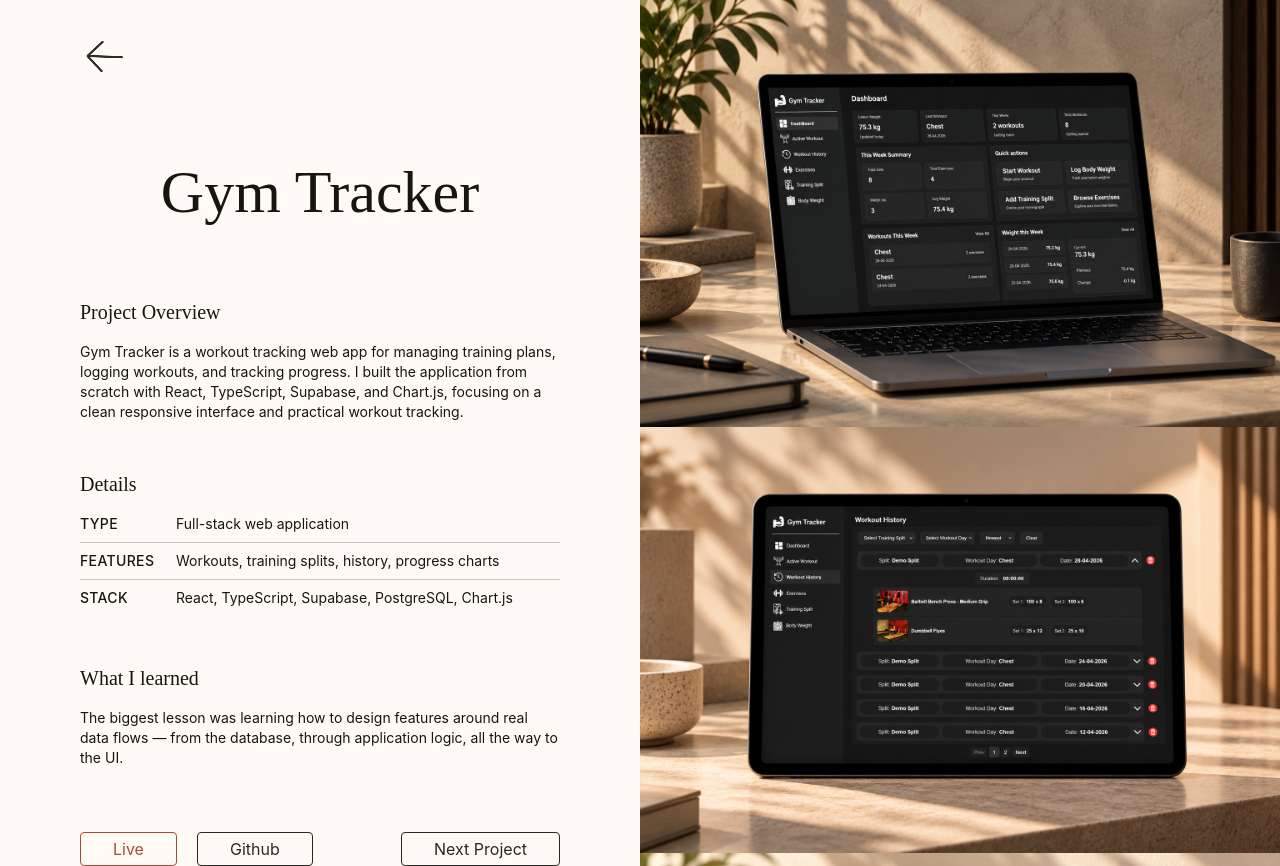
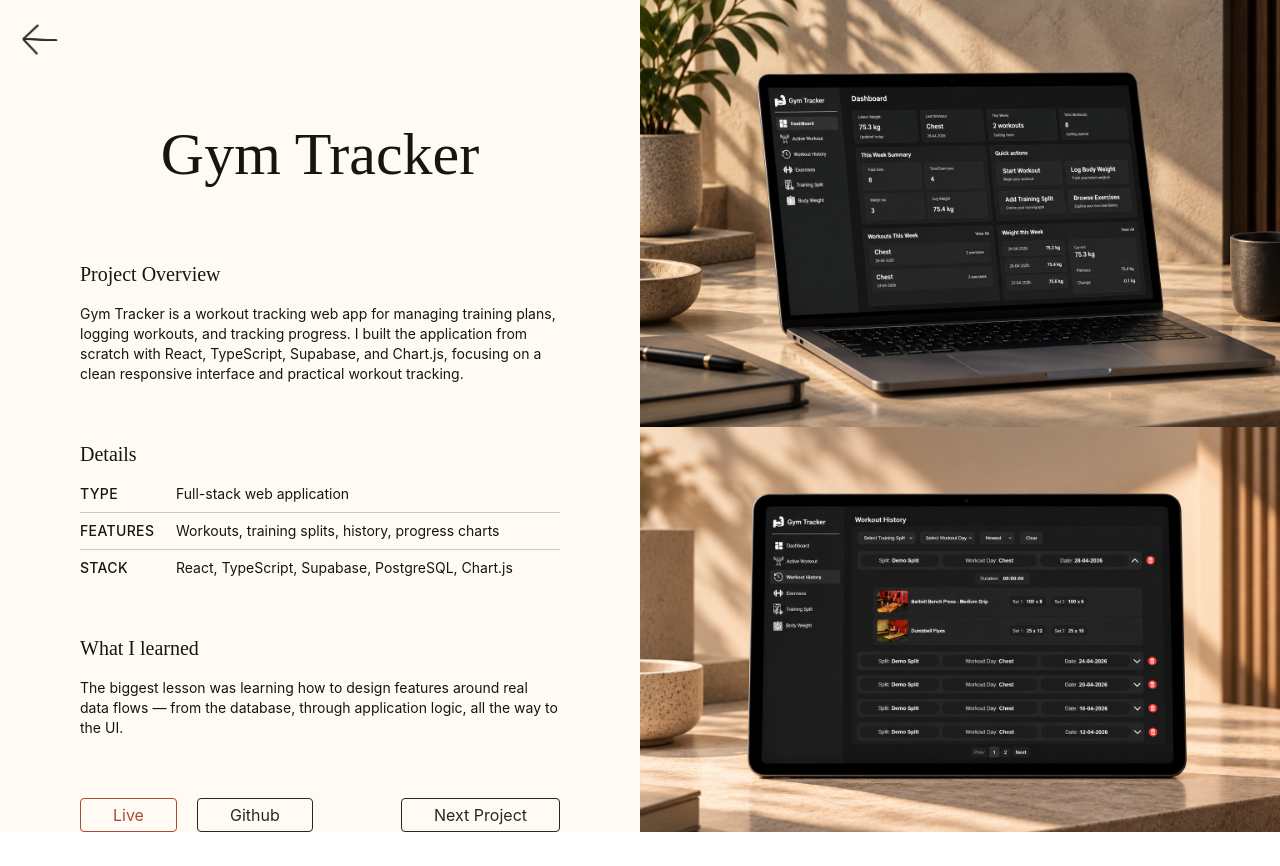
Before and after one commit to Luan2118/portfolio-v2, a React (Vite) app: page /gym-tracker in a window 1280 px wide. After the commit the page ends 832 px from the top, so only its background shows below. Built offline with nearby package versions, Linux system fonts and the light colour scheme.

Commit message:
style: polish project page

```diff
--- a/src/pages/Projects/components/ProjectLayout.tsx
+++ b/src/pages/Projects/components/ProjectLayout.tsx
@@ -22,33 +22,34 @@ function ProjectLayout({ title, overview, type, features, stack, lesson, images,
 
   const linkPath =
     title === 'Gym Tracker' ? '/finance-tracker' :
-    title === 'Finance Tracker' ? '/hospudka-pod-bousovem' : '/'
+      title === 'Finance Tracker' ? '/hospudka-pod-bousovem' : '/'
 
   const linkStyle = theme === "dark"
-      ? "border-white text-white"
-      : "border-[#292725] text-[#292725]"
+    ? "border-white text-white"
+    : "border-[#292725] text-[#292725]"
 
   const isDark = theme === 'dark';
 
   return (
-    <div className={` grid grid-cols-1 xl:grid-cols-2 px-10 md:px-15 xl:p-0 xl:h-dvh ${isDark ? 'bg-[#171512] text-[#FFFBF4]' : 'bg-[#FFFBF4] text-[#171512]'}`}>
+    <div className={` grid grid-cols-1 xl:grid-cols-2 pb-5 px-5 xl:pb-0 xl:px-0 xl:h-dvh ${isDark ? 'bg-[#171512] text-[#FFFBF4]' : 'bg-[#FFFBF4] text-[#171512]'}`}>
 
-      <div className={`contents xl:flex xl:flex-col xl:px-20 2xl:px-35 ${isDark ? 'bg-[#171512]' : 'bg-[#FFFBF4]'}`}>
-        <div className="order-1 flex flex-col gap-4 md:gap-10 py-8">
+      <div className={`contents xl:flex xl:flex-col ${isDark ? 'bg-[#171512]' : 'bg-[#FFFBF4]'}`}>
 
-          <Link to='/' className="mb-10">
-            <img src={isDark ? whiteArrow : blackArrow} alt="" />
-          </Link>
+        <Link to='/' className="mb-15 w-10 xl:w-12 mt-4 xl:ml-4">
+          <img src={isDark ? whiteArrow : blackArrow} alt="" />
+        </Link>
 
 
-          <h1 className="text-5xl lg:text-6xl font-[Judson] text-center">{title}</h1>
+        <div className="order-1 flex flex-col gap-4 md:gap-10 xl:px-20 2xl:px-35 ">
 
-          {isInProgress ? <p className="font-[Inter] text-3xl text-[#A84A3A] mx-auto tracking-[0.4rem] mt-15 mb-15">WEBSITE REDESIGN - IN PROGRESS</p>
+          <h1 className="text-4xl md:text-5xl lg:text-6xl font-[Judson] text-center">{title}</h1>
+
+          {isInProgress ? <p className="font-[Inter] text-3xl text-[#A84A3A] mx-auto tracking-[0.3rem] mt-15 mb-15 text-center">WEBSITE REDESIGN - IN PROGRESS</p>
             : null}
 
           <div className="mt-5">
             <p className="text-xl lg:text-xl font-[Judson] py-4">Project Overview</p>
-            <p className="text-sm h-18">
+            <p className="text-sm h-">
               {overview}
             </p>
           </div>
@@ -89,10 +90,10 @@ function ProjectLayout({ title, overview, type, features, stack, lesson, images,
         </div>
 
         {isInProgress ? null :
-          <div className="order-3 flex justify-between   xl:mt-8">
+          <div className="order-3 flex justify-between xl:px-20 2xl:px-35 mt-10 xl:mt-15">
             <div className="flex gap-2 md:gap-5">
-              <ProjectLink label="Live" theme={theme} projectPath={livePath}/>
-              <ProjectLink label="Github" theme={theme} projectPath={gitHubPath}/>
+              <ProjectLink label="Live" theme={theme} projectPath={livePath} />
+              <ProjectLink label="Github" theme={theme} projectPath={gitHubPath} />
             </div>
             <Link to={linkPath} className={`text-xs xs:text-sm sm:text-base rounded-sm border py-1 px-3 xs:px-6 md:px-8 ${linkStyle}`}>Next Project</Link>
           </div>
@@ -100,7 +101,7 @@ function ProjectLayout({ title, overview, type, features, stack, lesson, images,
 
       </div>
 
-      <div className="order-2 xl:overflow-y-scroll ">
+      <div className="order-2 xl:overflow-y-scroll mt-15 xl:mt-0">
         {images?.map((image) => {
           return (
             <img src={image} alt="" key={image} />
```
